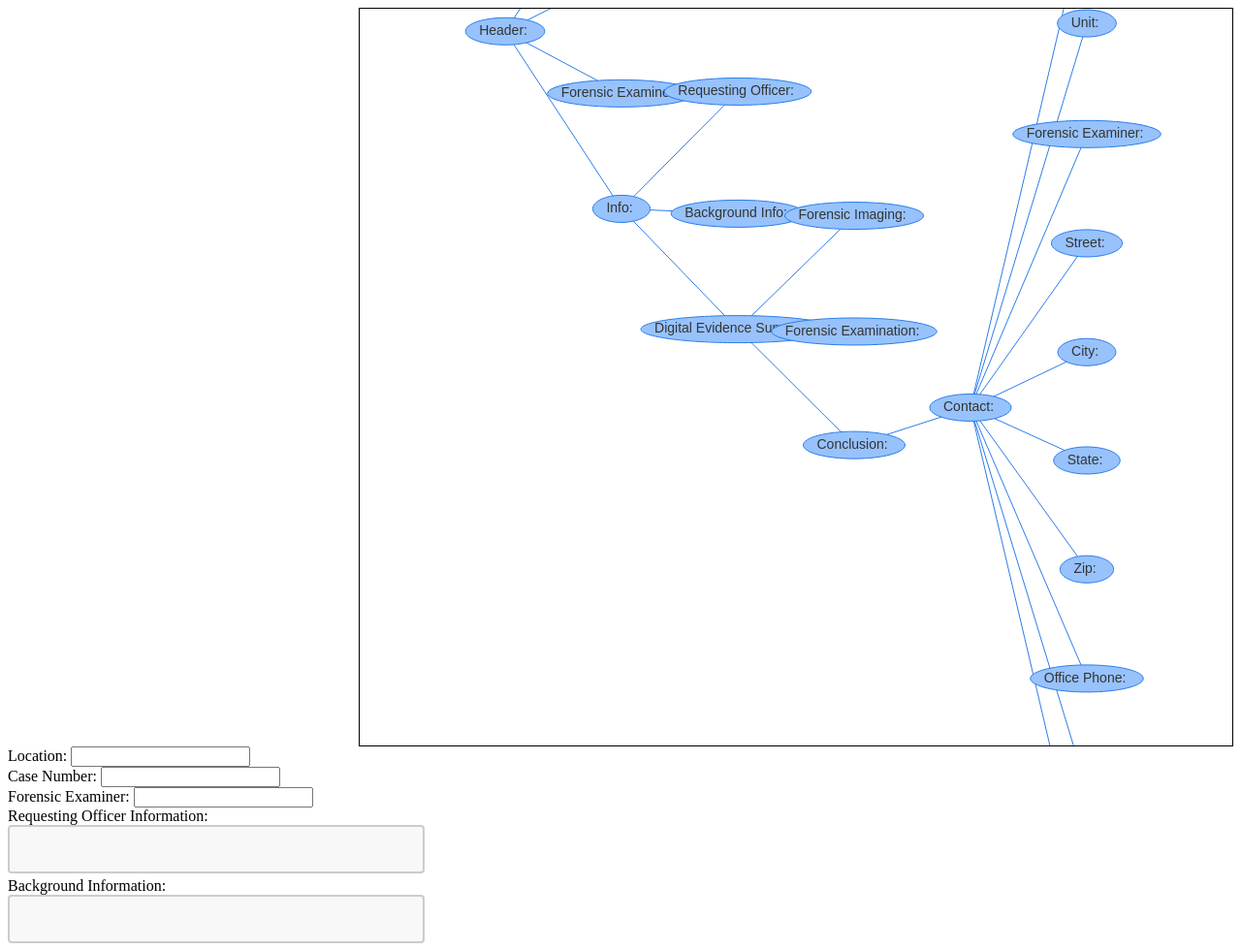
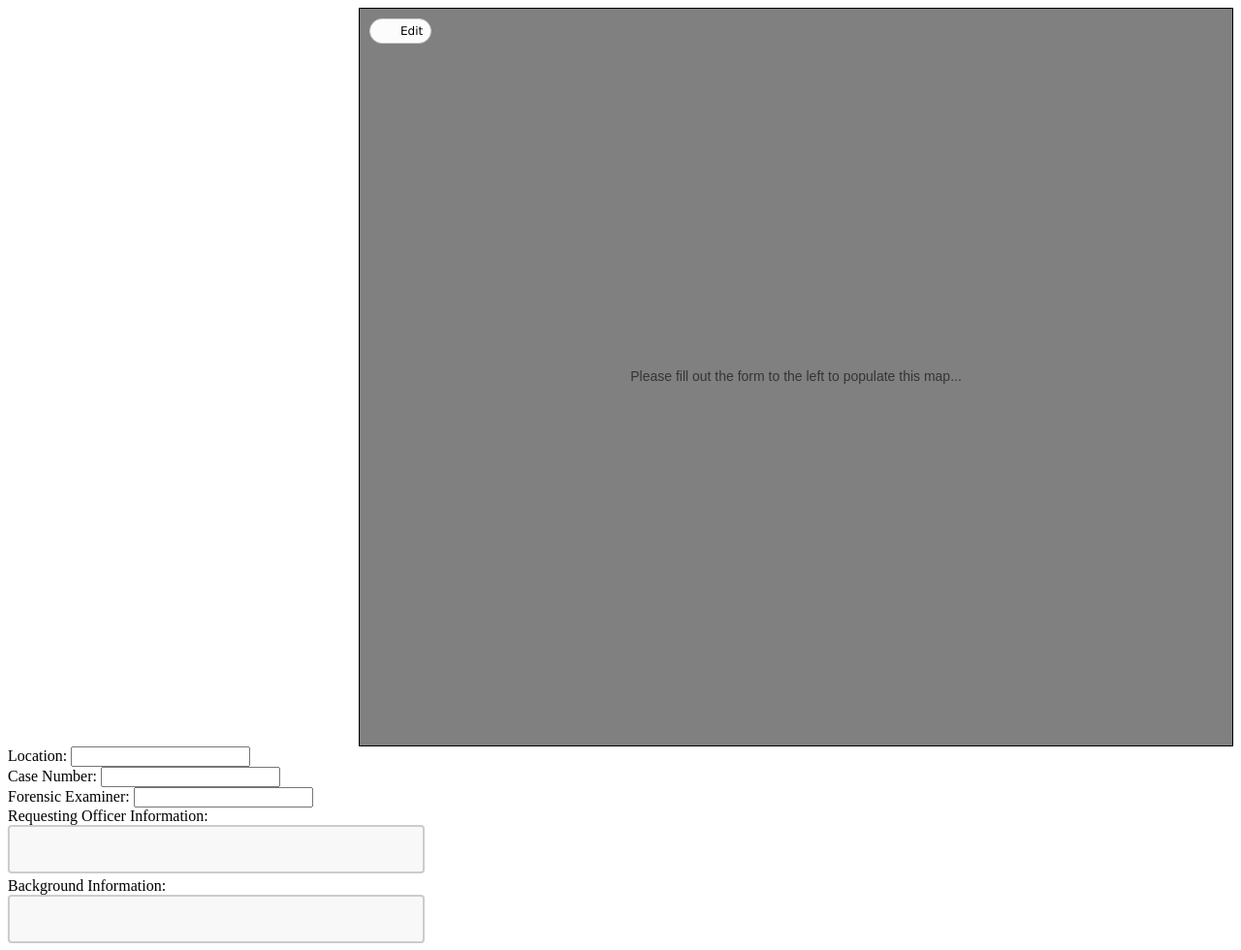
Before and after one commit to JsonTyler/Concepto, a website: page index.html in a window 1280 px wide. Shown: the top 980 px of the page at 97% size. Drawn offline with Linux system fonts and the light colour scheme.

Commit message:
Added labeling for nodes/removed node shapes for readability

```diff
--- a/css/style.css
+++ b/css/style.css
@@ -10,7 +10,7 @@
 
 #graph {
   float: right;
-  background: greem;
+  background: grey;
   width: 900px;
   height: 760px;
   border: 1px solid black;
--- a/javascript/script.js
+++ b/javascript/script.js
@@ -1,7 +1,7 @@
 
   // create an array with nodes
   var nodes = new vis.DataSet([
-
+    {id: "test", label: "Please fill out the form to the left to populate this map..."}
   ]);
 
   // create an array with edges
@@ -57,16 +57,42 @@
   };
   var options = {
     autoResize: true,
+    manipulation: {
+      addNode: function(nodeData,callback) {
+        nodeData.label = prompt("Label your node: ", "");
+        callback(nodeData);
+      },
+      editEdge: function(nodeData, callback) {
+        nodeData.label = prompt("Label your edge: ", "");
+        callback(nodeData);
+      }
+    },
+    edges: {
+      color: 'red',
+      width: 2
+    },
+    nodes: {
+      color: {
+        background: 'white',
+        border: 'grey'
+      },
+      shape: 'text',
+      radius: 1
+    },
     //zoomView: true,
     layout: {
-        hierarchical: {
-            levelSeparation: 120,
-            direction: "LR",
-            sortMethod: "directed"
-        }
+      improvedLayout: true,
+      hierarchical: {
+          levelSeparation: 100,
+          treeSpacing: 100,
+          parentCentralization: true,
+          edgeMinimization: true,
+          direction: "LR",
+          sortMethod: "directed"
+      }
     },
+  };
 
-    };
 
 
   var network = new vis.Network(container, data, options);
@@ -238,7 +264,7 @@
         "label": form.email.value
       }
     ];
+      nodes.clear();
       nodes.add(formData);
-
+      nodes.add(presetData);
   }
-nodes.add(presetData);
```
